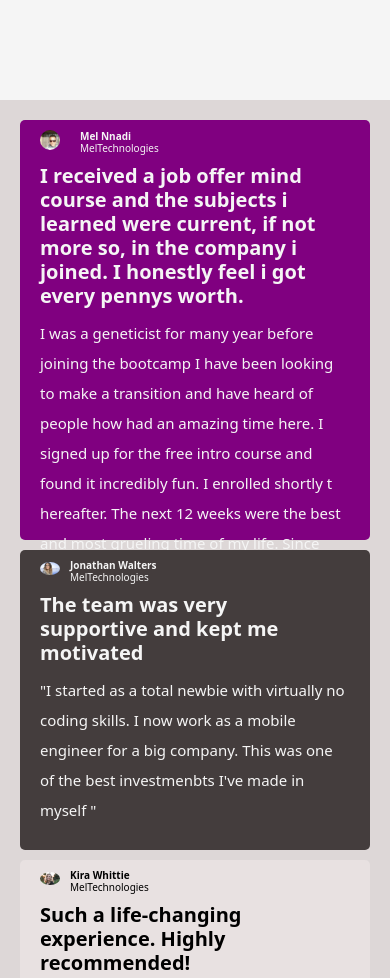
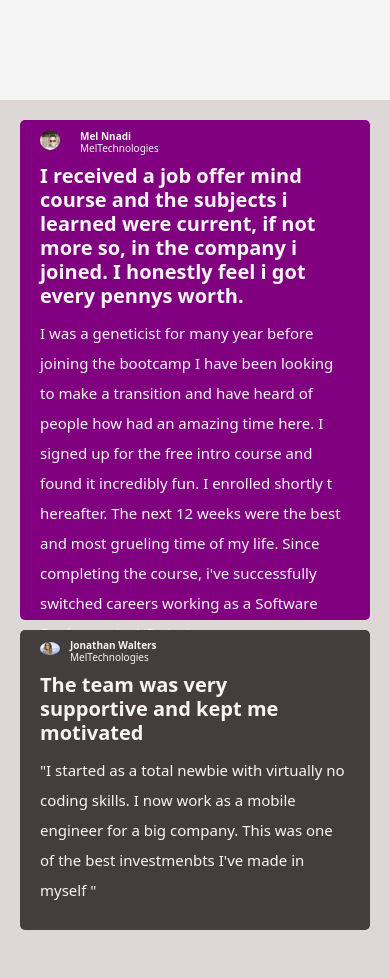
Before and after one commit to Melsounds/Css-Grid-Project2, a plain HTML site: page index.html in a window 390 px wide. Shown: the top 978 px of the page. Drawn offline with Linux system fonts and the light colour scheme.

Commit message:
Update styles.css

```diff
--- a/styles/styles.css
+++ b/styles/styles.css
@@ -282,7 +282,7 @@ body{
     }
     @media screen and  (max-width:487px){
         .grid-item:nth-of-type(1){
-            max-height: 580px;
+            height: 500px;
 
         }
     }
```
